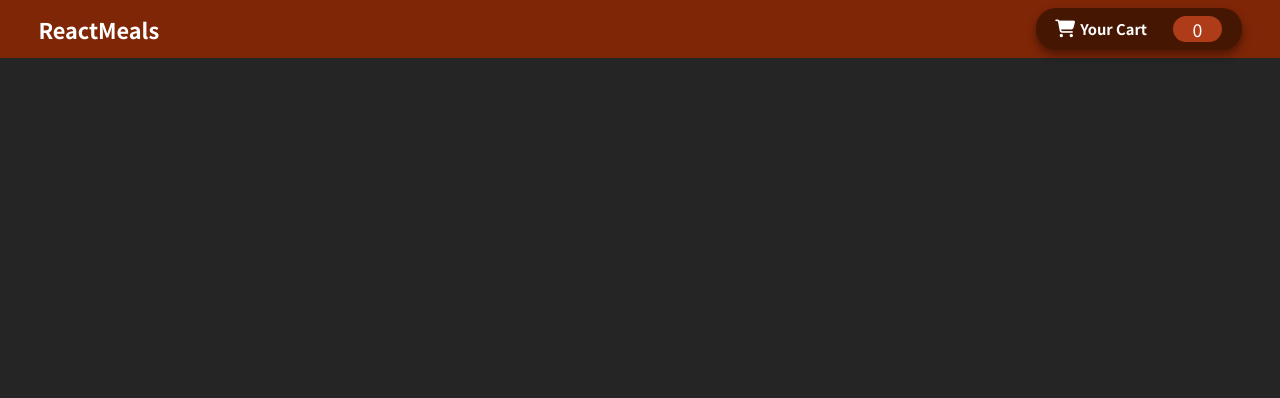
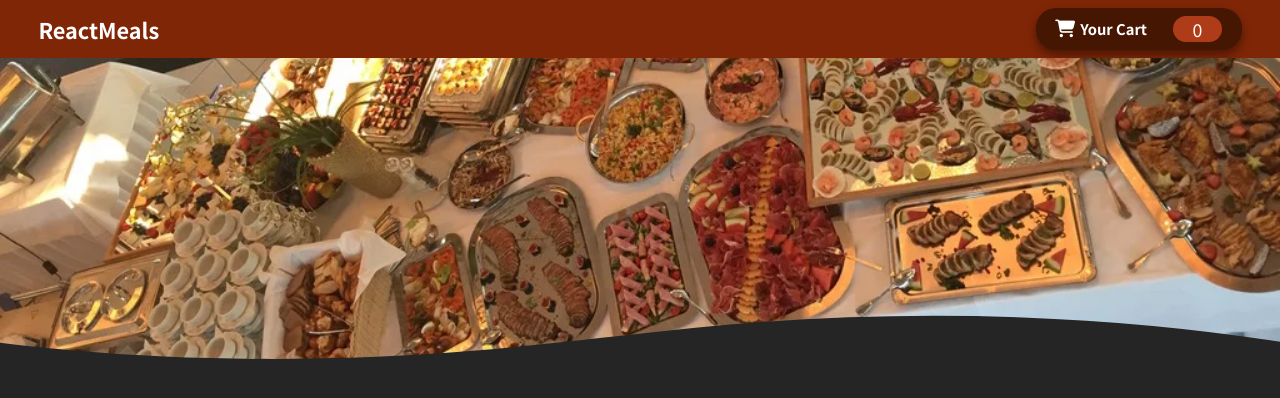
Before and after one commit to ArtemBohak/ReactMeals, a React (Create React App) app: page / in a window 1280 px wide. Shown: the top 398 px of the page. Built offline with nearby package versions, Linux system fonts and the light colour scheme.

Commit message:
Adding background image. * Added an adaptive background webp image with a wavy border.

```diff
--- a/public/index.html
+++ b/public/index.html
@@ -8,12 +8,31 @@
       content="Web site created using create-react-app"
     />
     <title>ReactMeals</title>
-    <script src="https://kit.fontawesome.com/13eb0d51f8.js" crossorigin="anonymous"></script>
+    <script
+      src="https://kit.fontawesome.com/13eb0d51f8.js"
+      crossorigin="anonymous"
+    ></script>
   </head>
   <body>
     <noscript>You need to enable JavaScript to run this app.</noscript>
     <div id="modal-window"></div>
-    <div id="background-image"></div>
+    <div id="background-image">
+      <!-- <img src="../src/Images/meals.webp" alt="meals picture" onerror="console.log('error')"/> -->
+
+      <div class="wavy-border">
+        <svg
+          data-name="Layer 1"
+          xmlns="http://www.w3.org/2000/svg"
+          viewBox="0 0 1200 120"
+          preserveAspectRatio="none"
+        >
+          <path
+            d="M321.39,56.44c58-10.79,114.16-30.13,172-41.86,82.39-16.72,168.19-17.73,250.45-.39C823.78,31,906.67,72,985.66,92.83c70.05,18.48,146.53,26.09,214.34,3V0H0V27.35A600.21,600.21,0,0,0,321.39,56.44Z"
+            class="shape-fill"
+          ></path>
+        </svg>
+      </div>
+    </div>
     <div id="root"></div>
   </body>
 </html>
--- a/src/Components/Header/Cart.module.scss
+++ b/src/Components/Header/Cart.module.scss
@@ -7,7 +7,7 @@
   height: 5%;
   padding: 1vh 1.5vw;
   border-radius: 20px;
-  box-shadow: 0 5px 10px rgba($color: #000000, $alpha: 0.4);
+  box-shadow: 0 0px 10px 5px rgba($color: #000000, $alpha: 0.4);
 
   display: flex;
   flex-direction: row;
--- a/src/index.css
+++ b/src/index.css
@@ -19,3 +19,37 @@ body {
   margin: 0;
   background-color: #262526;
 }
+
+#background-image {
+  width: 100vw;
+  height: 45vh;
+  z-index: -1;
+
+  background-position: 50% 50%;
+  background-size: cover;
+  background-image: url(./Images/meals.webp);
+  position: relative;
+  left: 0;
+  top: 0;
+}
+
+.wavy-border {
+  position: absolute;
+  bottom: 0;
+  left: 0;
+  width: 100%;
+  overflow: hidden;
+  line-height: 0;
+  transform: rotate(180deg);
+}
+
+.wavy-border svg {
+  position: relative;
+  display: block;
+  width: calc(152% + 1.3px);
+  height: 80px;
+}
+
+.wavy-border .shape-fill {
+  fill: #262526;
+}
```
Also changed, not shown: src/Images/meals.webp.
